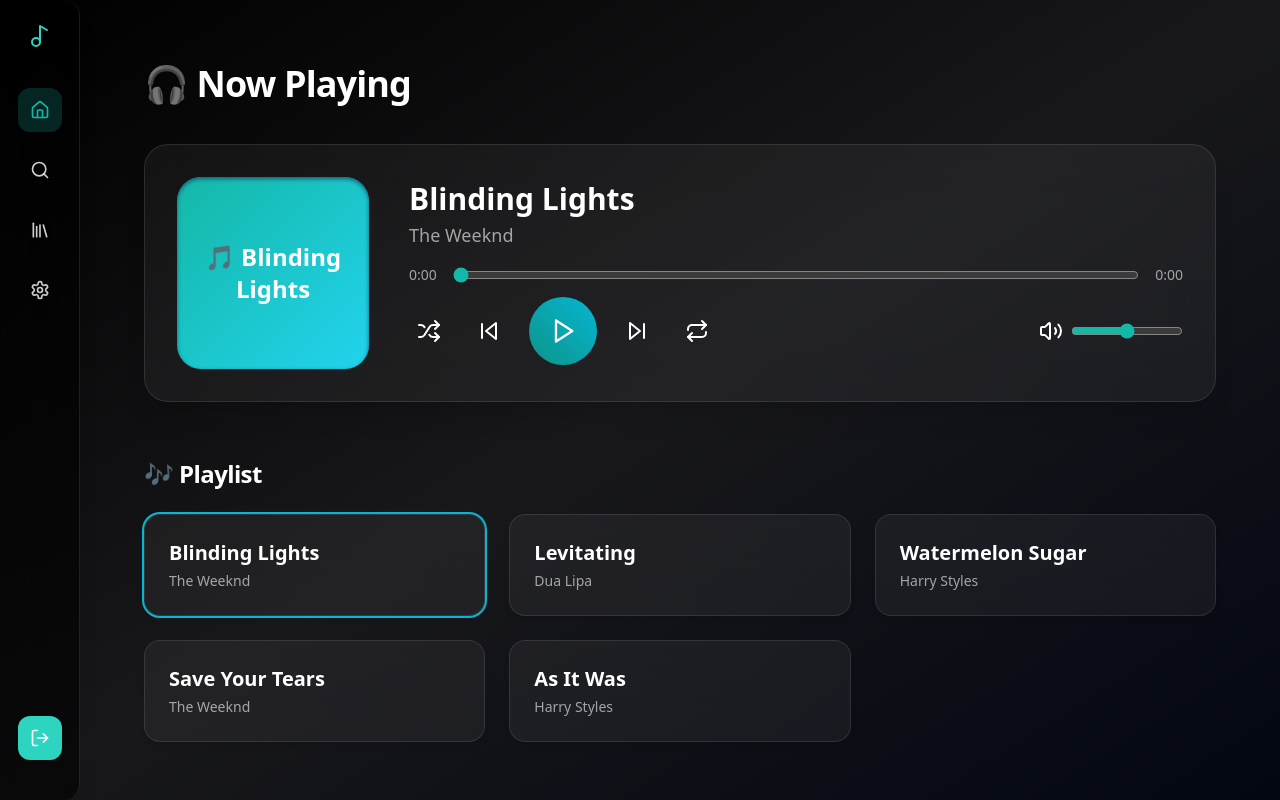
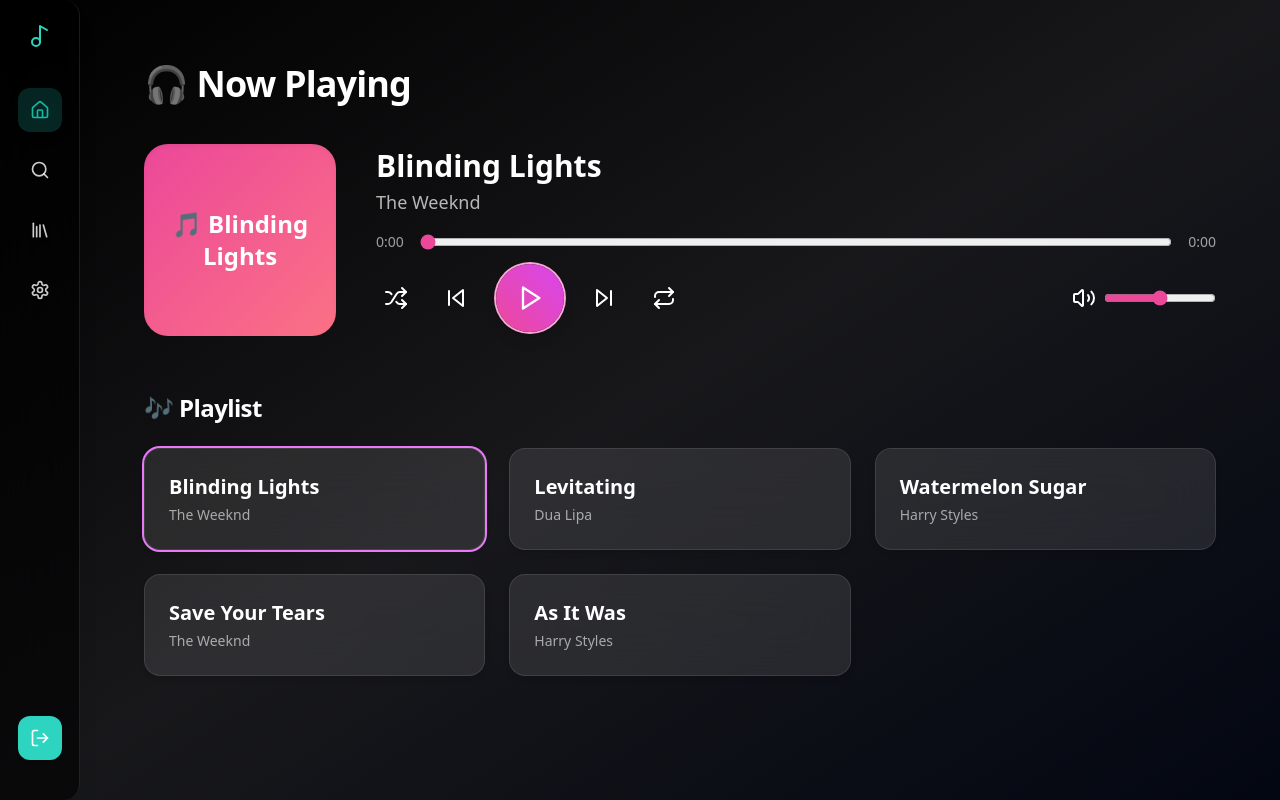
Before and after one commit to ssulochanaherath/web_frontend, a React (Vite) app: page /dashboard in a window 1280 px wide. Built offline with nearby package versions, Linux system fonts and the light colour scheme.

Commit message:
Update Dashboard.tsx

```diff
--- a/src/pages/Dashboard.tsx
+++ b/src/pages/Dashboard.tsx
@@ -1,16 +1,12 @@
+// src/pages/Dashboard.jsx
 import { useRef, useState, useEffect } from 'react';
 import Sidebar from '../components/Sidebar';
 import {
-    Play,
-    Pause,
-    SkipBack,
-    SkipForward,
-    Volume2,
-    VolumeX,
-    Repeat,
-    Shuffle,
+    Play, Pause, SkipBack, SkipForward,
+    Volume2, VolumeX, Repeat, Shuffle,
 } from 'lucide-react';
 import { useTheme } from '../context/ThemeContext';
+import { motion } from 'framer-motion';
 
 function Dashboard() {
     const audioRef = useRef(null);
@@ -21,72 +17,53 @@ function Dashboard() {
     const [isMuted, setIsMuted] = useState(false);
     const [isRepeat, setIsRepeat] = useState(false);
     const [isShuffle, setIsShuffle] = useState(false);
+    const [currentTrackIndex, setCurrentTrackIndex] = useState(0);
+    const { theme } = useTheme();
 
     const playlist = [
-        {
-            title: 'Blinding Lights',
-            artist: 'The Weeknd',
-            url: '/music/blinding-lights.mp3',
-        },
-        {
-            title: 'Levitating',
-            artist: 'Dua Lipa',
-            url: '/music/levitating.mp3',
-        },
-        {
-            title: 'Watermelon Sugar',
-            artist: 'Harry Styles',
-            url: '/music/watermelon-sugar.mp3',
-        },
-        {
-            title: 'Save Your Tears',
-            artist: 'The Weeknd',
-            url: '/music/save-your-tears.mp3',
-        },
-        {
-            title: 'As It Was',
-            artist: 'Harry Styles',
-            url: '/music/as-it-was.mp3',
-        },
+        { title: 'Blinding Lights', artist: 'The Weeknd', url: '/music/blinding-lights.mp3' },
+        { title: 'Levitating', artist: 'Dua Lipa', url: '/music/levitating.mp3' },
+        { title: 'Watermelon Sugar', artist: 'Harry Styles', url: '/music/watermelon-sugar.mp3' },
+        { title: 'Save Your Tears', artist: 'The Weeknd', url: '/music/save-your-tears.mp3' },
+        { title: 'As It Was', artist: 'Harry Styles', url: '/music/as-it-was.mp3' },
     ];
+    const currentTrack = playlist[currentTrackIndex];
 
-    const [currentTrackIndex, setCurrentTrackIndex] = useState(0);
-    const currentTrack = playlist[currentTrackIndex];
-    const { theme } = useTheme();
+    const trackColors = [
+        'from-pink-500 to-rose-400',
+        'from-purple-500 to-indigo-500',
+        'from-teal-500 to-cyan-400',
+        'from-orange-500 to-yellow-400',
+        'from-blue-600 to-sky-400',
+    ];
 
     useEffect(() => {
         if (audioRef.current) {
             audioRef.current.volume = volume / 100;
-            isMuted ? (audioRef.current.muted = true) : (audioRef.current.muted = false);
+            audioRef.current.muted = isMuted;
         }
     }, [volume, isMuted]);
 
     useEffect(() => {
-        if (audioRef.current && playing) {
-            audioRef.current.play();
-        } else if (audioRef.current && !playing) {
-            audioRef.current.pause();
+        if (audioRef.current) {
+            if (playing) audioRef.current.play();
+            else audioRef.current.pause();
         }
     }, [playing, currentTrackIndex]);
 
     const togglePlay = () => setPlaying(!playing);
-
     const handleNextTrack = () => {
         if (isShuffle) {
             const randomIndex = Math.floor(Math.random() * playlist.length);
             setCurrentTrackIndex(randomIndex);
         } else {
-            setCurrentTrackIndex((prev) =>
-                prev === playlist.length - 1 ? 0 : prev + 1
-            );
+            setCurrentTrackIndex((prev) => (prev === playlist.length - 1 ? 0 : prev + 1));
         }
         setPlaying(true);
     };
 
     const handlePrevTrack = () => {
-        setCurrentTrackIndex((prev) =>
-            prev === 0 ? playlist.length - 1 : prev - 1
-        );
+        setCurrentTrackIndex((prev) => (prev === 0 ? playlist.length - 1 : prev - 1));
         setPlaying(true);
     };
 
@@ -128,7 +105,7 @@ function Dashboard() {
     const getThemeClass = () => {
         switch (theme) {
             case 'light':
-                return 'bg-gradient-to-br from-neutral-200 via-neutral-100 to-neutral-300 text-black';
+                return 'bg-gradient-to-br from-neutral-100 via-neutral-200 to-neutral-300 text-black';
             case 'neutral':
                 return 'bg-gradient-to-br from-gray-700 via-gray-800 to-gray-900 text-white';
             case 'dark':
@@ -136,6 +113,9 @@ function Dashboard() {
                 return 'bg-gradient-to-br from-black via-zinc-900 to-gray-950 text-white';
         }
     };
+
+    // Get the current track's gradient color to match the volume slider
+    const volumeTrackColor = trackColors[currentTrackIndex];
 
     return (
         <div className={`min-h-screen flex font-sans ${getThemeClass()} transition-all duration-500`}>
@@ -150,15 +130,16 @@ function Dashboard() {
                     onEnded={handleEnded}
                 />
 
-                <div className="bg-white/5 backdrop-blur-xl border border-white/10 p-8 rounded-3xl shadow-xl transition-all duration-500">
                 <div className="flex flex-col md:flex-row items-center gap-10">
-                        <div className="w-48 h-48 bg-gradient-to-br from-teal-500 to-cyan-400 rounded-3xl flex items-center justify-center text-center text-2xl font-bold text-white shadow-inner shadow-cyan-800">
+                    <div
+                        className={`w-48 h-48 bg-gradient-to-br ${trackColors[currentTrackIndex]} rounded-3xl flex items-center justify-center text-center text-2xl font-bold text-white shadow-inner transition-all duration-500`}
+                    >
                         🎵 {currentTrack.title}
                     </div>
 
                     <div className="flex-1 w-full">
                         <h3 className="text-3xl font-semibold mb-1">{currentTrack.title}</h3>
-                            <p className="text-white/60 text-lg mb-4">{currentTrack.artist}</p>
+                        <p className="text-white/70 text-lg mb-4">{currentTrack.artist}</p>
 
                         <div className="flex items-center justify-between mb-3 text-sm text-white/60">
                             <span>{formatTime(currentTime)}</span>
@@ -168,40 +149,38 @@ function Dashboard() {
                                 max={duration || 0}
                                 value={currentTime}
                                 onChange={handleSeek}
-                                    className="w-full mx-4 accent-teal-500"
+                                className="w-full mx-4 accent-pink-500 hover:accent-fuchsia-500"
                             />
                             <span>{formatTime(duration)}</span>
                         </div>
 
                         <div className="flex items-center gap-4 flex-wrap">
-                                <button onClick={toggleShuffle} className={`p-2 rounded-full hover:bg-white/10 ${isShuffle && 'bg-white/10'}`}>
+                            <button onClick={toggleShuffle} className={`p-2 rounded-full hover:bg-white/10 ${isShuffle && 'bg-white/10 ring-2 ring-purple-400'}`}>
                                 <Shuffle />
                             </button>
                             <button onClick={handlePrevTrack} className="p-3 rounded-full hover:bg-white/10">
                                 <SkipBack />
                             </button>
-                                <button
+
+                            <motion.button
                                 onClick={togglePlay}
-                                    className="p-5 rounded-full bg-gradient-to-tr from-teal-600 to-cyan-500 hover:scale-110 transition-transform"
+                                className="p-5 rounded-full bg-gradient-to-tr from-pink-500 to-fuchsia-500 shadow-lg ring-2 ring-pink-300"
                             >
                                 {playing ? <Pause size={28} /> : <Play size={28} />}
-                                </button>
+                            </motion.button>
+
                             <button onClick={handleNextTrack} className="p-3 rounded-full hover:bg-white/10">
                                 <SkipForward />
                             </button>
-                                <button onClick={toggleRepeat} className={`p-2 rounded-full hover:bg-white/10 ${isRepeat && 'bg-white/10'}`}>
+                            <button onClick={toggleRepeat} className={`p-2 rounded-full hover:bg-white/10 ${isRepeat && 'bg-white/10 ring-2 ring-cyan-400'}`}>
                                 <Repeat />
                             </button>
 
                             <div className="flex items-center gap-2 ml-auto">
                                 {isMuted ? (
-                                        <button onClick={toggleMute}>
-                                            <VolumeX />
-                                        </button>
+                                    <button onClick={toggleMute}><VolumeX /></button>
                                 ) : (
-                                        <button onClick={toggleMute}>
-                                            <Volume2 />
-                                        </button>
+                                    <button onClick={toggleMute}><Volume2 /></button>
                                 )}
                                 <input
                                     type="range"
@@ -209,13 +188,21 @@ function Dashboard() {
                                     max="100"
                                     value={volume}
                                     onChange={(e) => setVolume(e.target.value)}
-                                        className="accent-teal-500 w-28"
+                                    className={`accent-${volumeTrackColor.split(' ')[0].split('-')[1]}-500 w-28`}
                                 />
                             </div>
                         </div>
+
+                        {playing && (
+                            <div className="flex items-end gap-1 mt-4 h-6 ml-2">
+                                <div className="w-1 h-2 bg-white animate-bounce"></div>
+                                <div className="w-1 h-4 bg-white animate-bounce delay-100"></div>
+                                <div className="w-1 h-3 bg-white animate-bounce delay-200"></div>
+                            </div>
+                        )}
                     </div>
                 </div>
-                </div>
+
 
                 <h3 className="text-2xl font-semibold mt-14 mb-6 tracking-tight">🎶 Playlist</h3>
                 <div className="grid grid-cols-1 sm:grid-cols-2 lg:grid-cols-3 gap-6">
@@ -223,8 +210,8 @@ function Dashboard() {
                         <div
                             key={index}
                             onClick={() => handleTrackClick(track, index)}
-                            className={`p-6 rounded-2xl border border-white/10 bg-white/5 backdrop-blur-xl hover:bg-white/10 hover:scale-[1.03] transition-all cursor-pointer shadow-md ${
-                                currentTrackIndex === index ? 'ring-2 ring-cyan-500' : ''
+                            className={`p-6 rounded-2xl border border-white/10 bg-white/10 backdrop-blur-xl hover:bg-white/20 hover:scale-105 transition-all cursor-pointer shadow-md ${
+                                currentTrackIndex === index ? 'ring-2 ring-fuchsia-400' : ''
                             }`}
                         >
                             <h4 className="text-xl font-semibold mb-1">{track.title}</h4>
```
Lines whose indentation alone changed are shown as unchanged.
